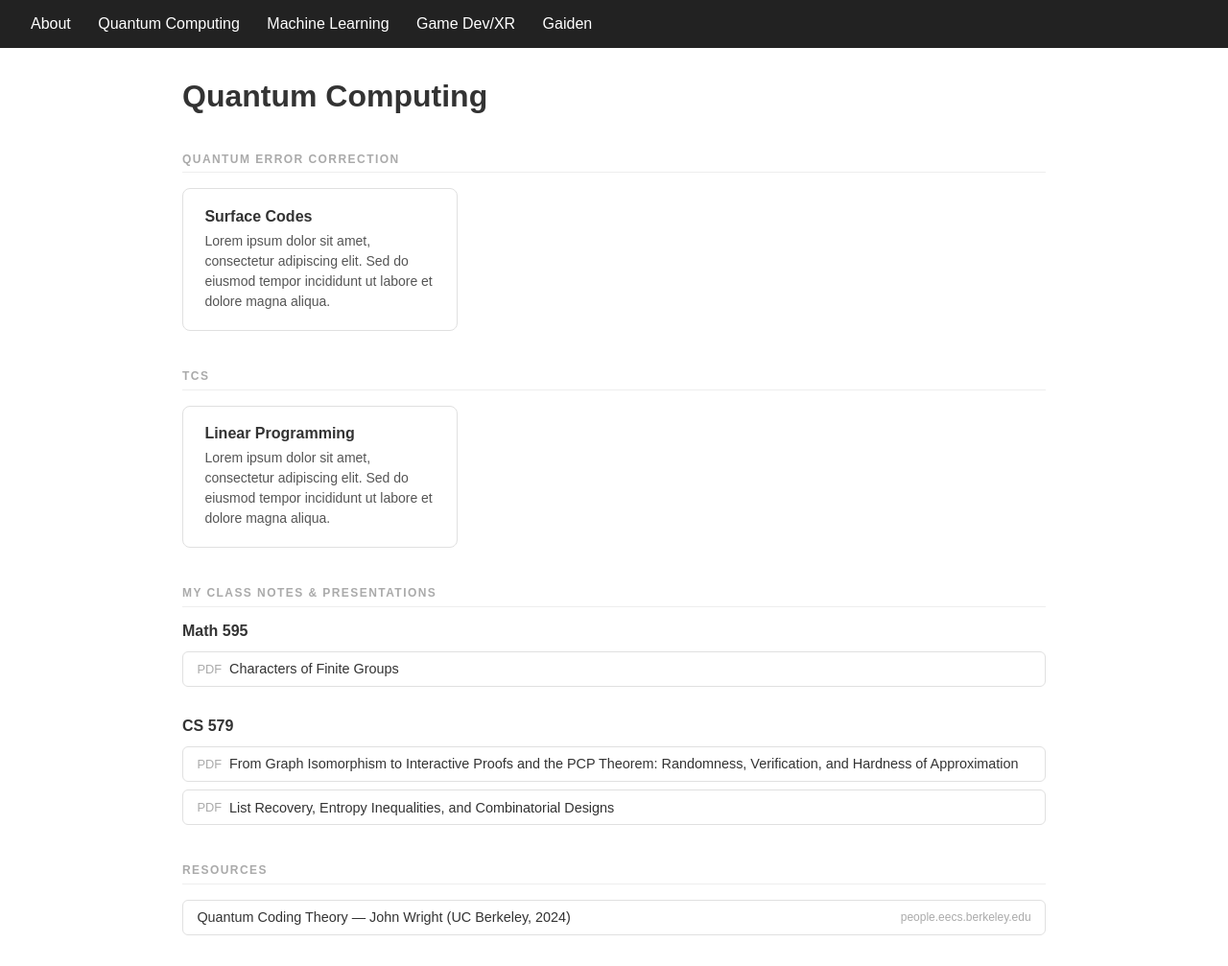
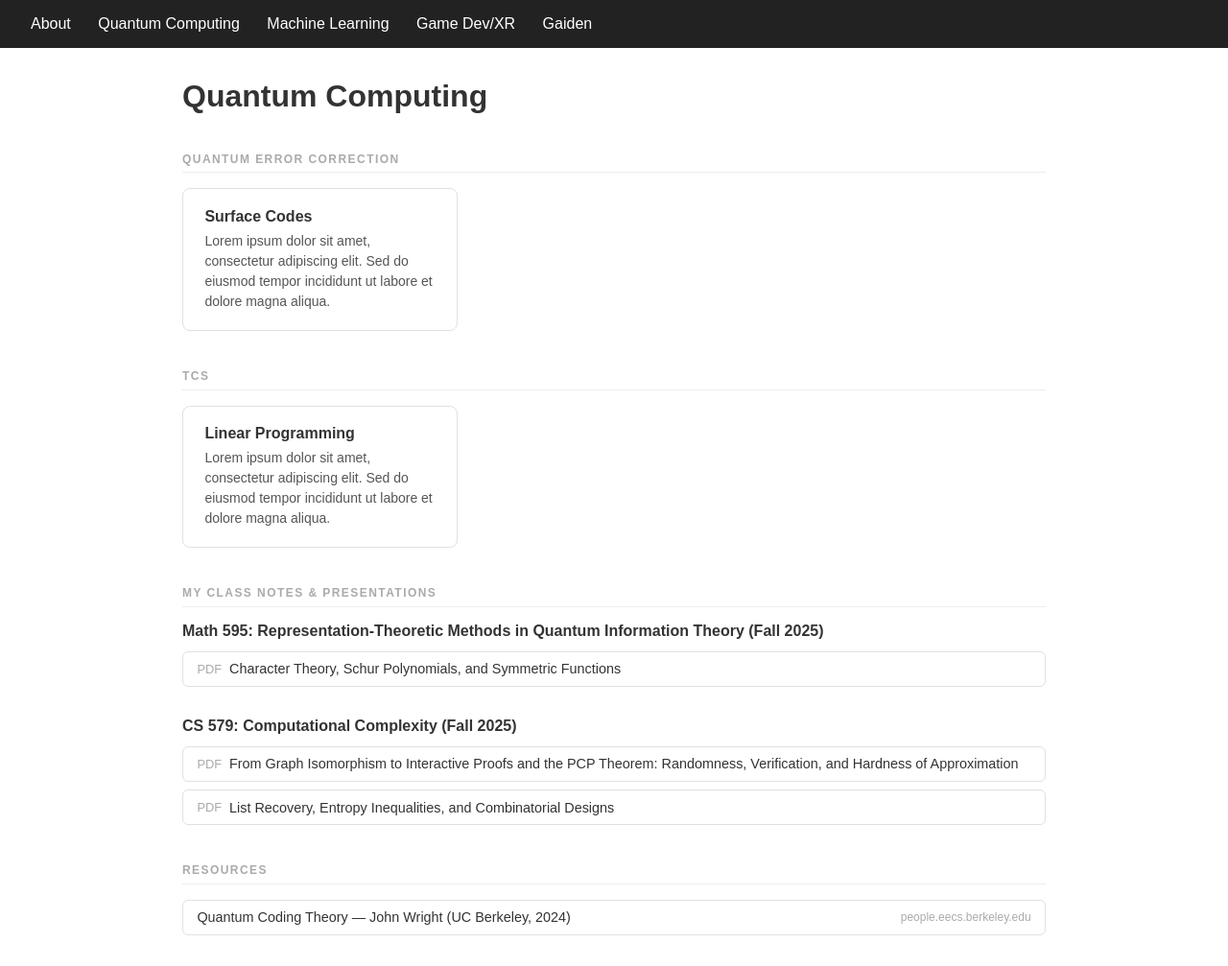
Before and after one commit to AAbhi256/AAbhi256.github.io, a Jekyll site: the page built from qc.md, in a window 1280 px wide. Shown: the whole page at 96% size. Built offline with Jekyll 4.4.1, drawn with Linux system fonts in a browser that asks for light colours.

Commit message:
fixing up class notes

```diff
--- a/qc.md
+++ b/qc.md
@@ -81,19 +81,19 @@ title: Quantum Computing
 <div class="section-header">My Class Notes &amp; Presentations</div>
 
 <div class="course-block">
-  <div class="course-title">Math 595</div>
+  <div class="course-title">Math 595: Representation-Theoretic Methods in Quantum Information Theory (Fall 2025)</div>
   <ul class="resource-list">
     <li>
       <a href="https://felixleditzky.info/teaching/FT25/characters.pdf" target="_blank" rel="noopener">
         <span class="res-icon">PDF</span>
-        <span class="res-label">Characters of Finite Groups</span>
+        <span class="res-label">Character Theory, Schur Polynomials, and Symmetric Functions</span>
       </a>
     </li>
   </ul>
 </div>
 
 <div class="course-block">
-  <div class="course-title">CS 579</div>
+  <div class="course-title">CS 579: Computational Complexity (Fall 2025)</div>
   <ul class="resource-list">
     <li>
       <a href="https://granha.github.io/cs579_fall25/Lecture_07.pdf" target="_blank" rel="noopener">
```
